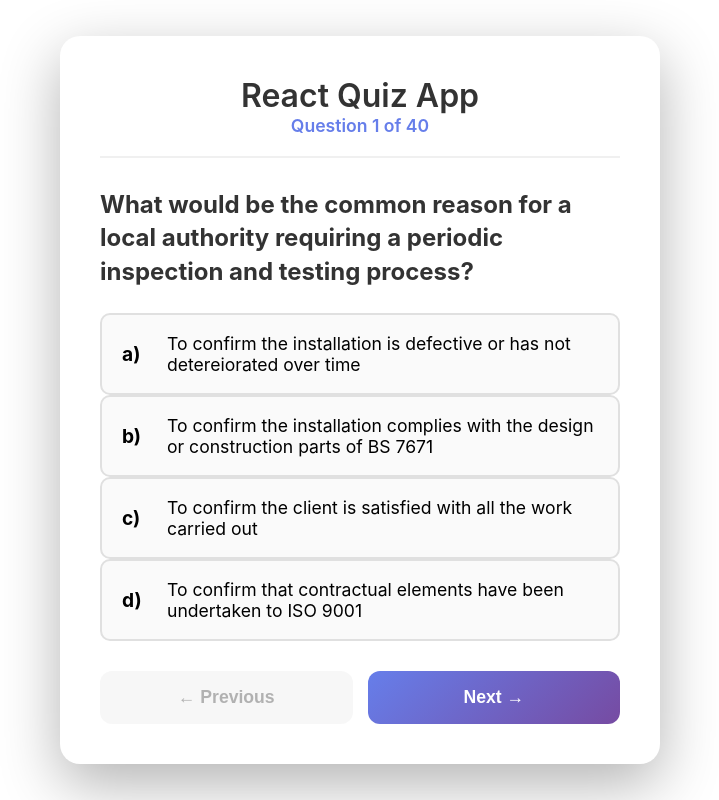
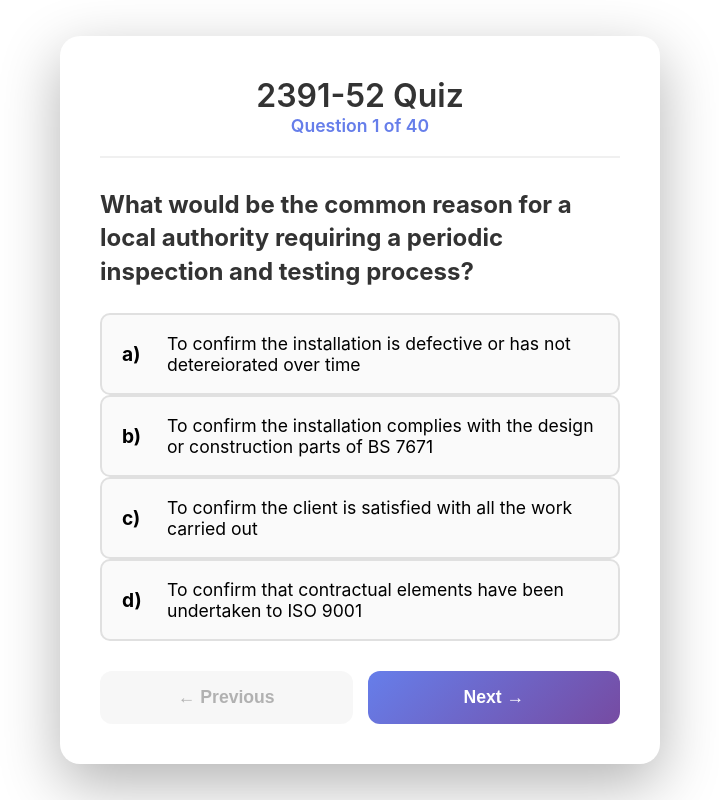
Before and after one commit to biren01/insp_test, a React (Create React App) app: page / in a window 1280 px wide. Shown: the whole page, without its empty margins (280-999 px from the left). Built offline with nearby package versions, Linux system fonts and the light colour scheme.

Commit message:
change app heading

```diff
--- a/src/components/Quiz.js
+++ b/src/components/Quiz.js
@@ -6,7 +6,7 @@ const Quiz = ({ questions, currentQuestion, answers, onAnswer, onNext, onPreviou
   return (
     <div className="quiz-app">
       <header className="quiz-header">
-        <h1>React Quiz App</h1>
+        <h1>2391-52 Quiz </h1>
         <div className="progress">
           Question {currentQuestion + 1} of {questions.length}
         </div>
```
